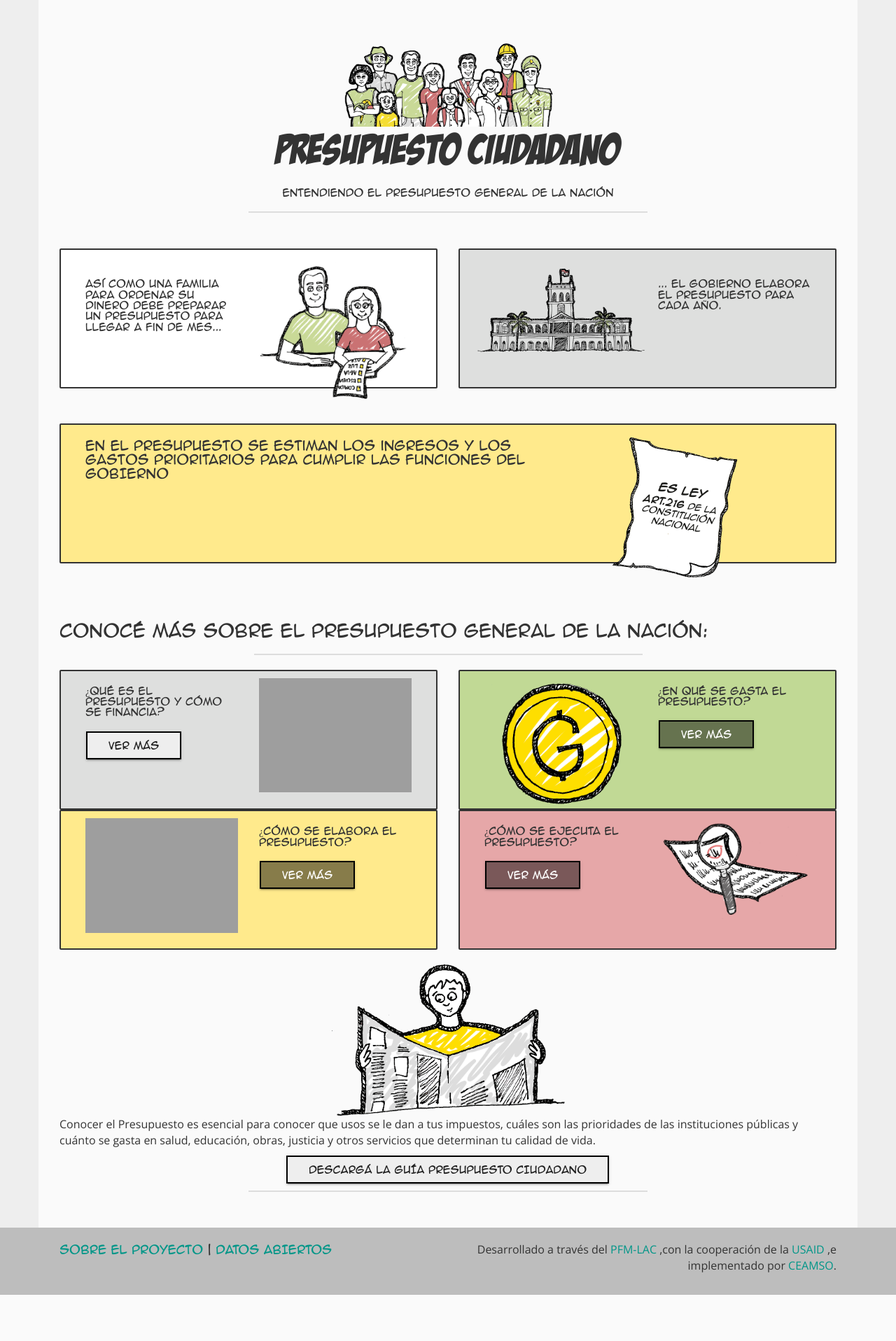
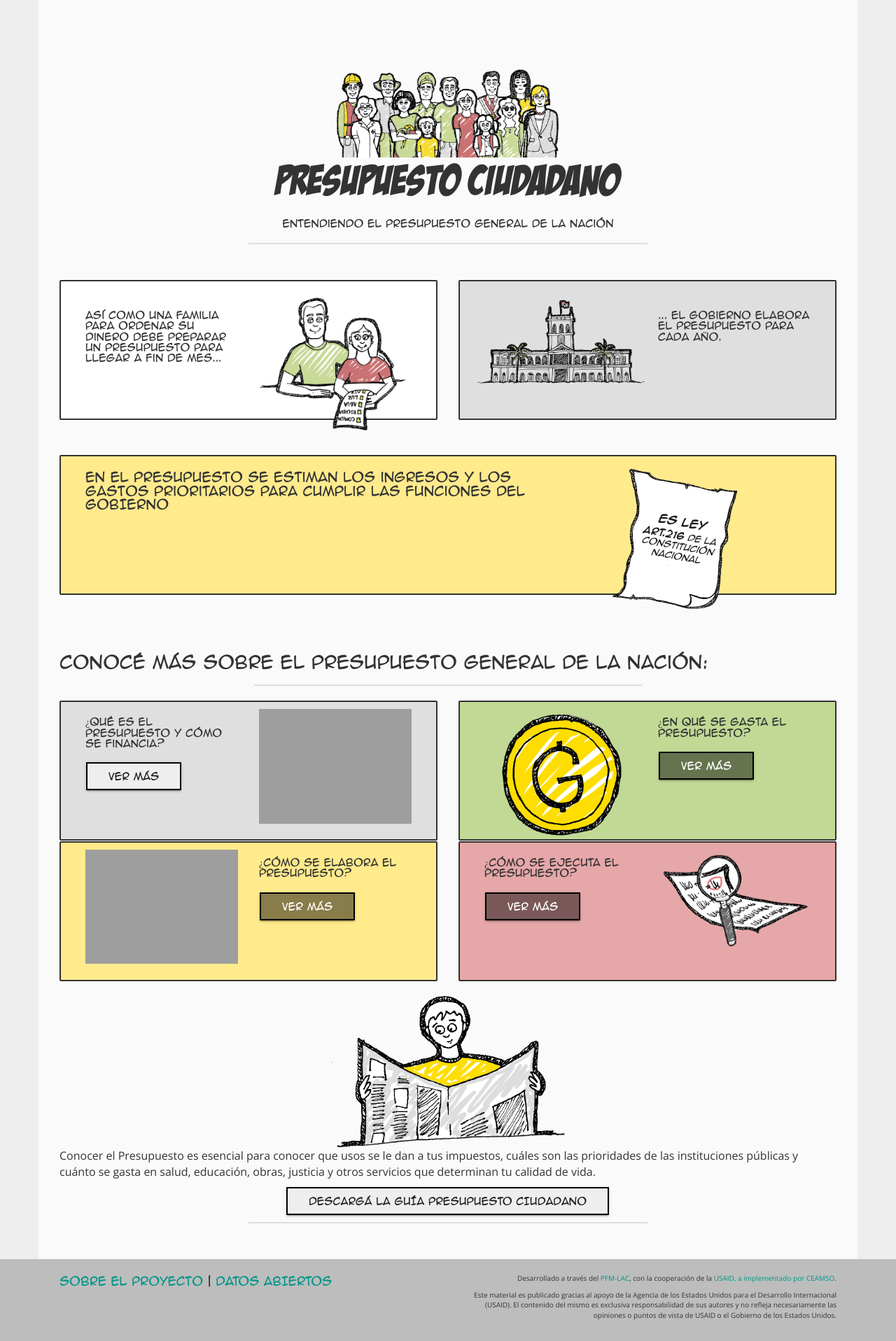
Before and after one commit to Girolabs/PresupuestoCiudadano, a Django app: page / in a window 1280 px wide. Shown: the whole page at 70% size. Before the commit the page ends 1850 px from the top, so only its background shows below. Run offline with Django 3.2, Linux system fonts and the light colour scheme; some libraries are stand-ins or nearby versions; grey boxes are pictures that could not be loaded.

Commit message:
nuevas imagenes y facebook preview

```diff
--- a/presupuesto_ciudadano/main/static/css/main.css
+++ b/presupuesto_ciudadano/main/static/css/main.css
@@ -64,8 +64,8 @@ footer  {
 }
 
 
-footer .atribucion {
-  font-size: 14px;
+footer .atribucion p {
+  font-size: 10px;
     font-family: 'Open Sans';
     text-align: right;
 }
--- a/presupuesto_ciudadano/main/templates/base.html
+++ b/presupuesto_ciudadano/main/templates/base.html
@@ -8,9 +8,22 @@
     <head>
         <meta charset="utf-8">
         <meta http-equiv="X-UA-Compatible" content="IE=edge,chrome=1">
-        <title></title>
+        <title>Presupuesto Ciudadano</title>
         <meta name="description" content="">
         <meta name="viewport" content="width=device-width, initial-scale=1">
+
+
+
+        <meta property="og:url"                content="http://presupuestociudadano.org.py" />
+
+      <meta property="og:title"              content="Presupuesto Ciudadano" />
+      <meta property="og:description"        content="Entendiendo el Presupuesto General de la Nación" />
+      <meta property="og:image"              content="http://presupuestociudadano.org.py{% static 'img/presupuesto-ciudadano.png' %}" />
+
+
+
+
+        <link rel="icon" type="image/png" href="{% static 'img/favicon.png' %}" />
 
         <link rel="stylesheet" href="{% static 'css/bootstrap.min.css' %} ">
          <link rel="stylesheet" href="{% static 'css/bootstrap-material-design.min.css' %}">
@@ -78,7 +91,9 @@
       </div>
       <div class="col-md-6 atribucion">
 
-          <p>Desarrollado a través del <a href="">PFM-LAC</a> ,con la cooperación de la <a href="">USAID</a> ,e implementado por <a href="">CEAMSO</a>.</p>
+          <p>Desarrollado a través del <a href="">PFM-LAC</a>, con la cooperación de la <a href="https://www.usaid.gov/where-we-work/latin-american-and-caribbean/paraguay">USAID</e>, a implementado por <a href="http://www.ceamso.org.py/es/inicio">CEAMSO</a>.</p>
+
+          <p>Este material es publicado gracias al apoyo de la Agencia de los Estados Unidos para el Desarrollo Internacional (USAID). El contenido del mismo es exclusiva responsabilidad de sus autores y no refleja necesariamente las opiniones o puntos de vista de USAID o el Gobierno de los Estados Unidos.</p>
       </div>
 
 
@@ -137,12 +152,14 @@
 
         <!-- Google Analytics: change UA-XXXXX-X to be your site's ID. -->
         <script>
-            (function(b,o,i,l,e,r){b.GoogleAnalyticsObject=l;b[l]||(b[l]=
-            function(){(b[l].q=b[l].q||[]).push(arguments)});b[l].l=+new Date;
-            e=o.createElement(i);r=o.getElementsByTagName(i)[0];
-            e.src='//www.google-analytics.com/analytics.js';
-            r.parentNode.insertBefore(e,r)}(window,document,'script','ga'));
-            ga('create','UA-XXXXX-X','auto');ga('send','pageview');
-        </script>
+  (function(i,s,o,g,r,a,m){i['GoogleAnalyticsObject']=r;i[r]=i[r]||function(){
+  (i[r].q=i[r].q||[]).push(arguments)},i[r].l=1*new Date();a=s.createElement(o),
+  m=s.getElementsByTagName(o)[0];a.async=1;a.src=g;m.parentNode.insertBefore(a,m)
+  })(window,document,'script','https://www.google-analytics.com/analytics.js','ga');
+
+  ga('create', 'UA-80929144-1', 'auto');
+  ga('send', 'pageview');
+
+</script>
     </body>
 </html>
--- a/presupuesto_ciudadano/main/templates/index.html
+++ b/presupuesto_ciudadano/main/templates/index.html
@@ -12,7 +12,7 @@
     <div class="jumbotron2 row">
       <div class="col-md-12">
       <div class=" text-center" >
-        <img src="{% static 'img/personitas-completo.png' %}" class="wow fadeInUp" data-wow-delay="1.0s"style="width: 327px;position: relative;
+        <img src="{% static 'img/personitas-completo-01.png' %}" class="wow fadeInUp" data-wow-delay="1.0s"style="width: 327px;position: relative;
 ">
         <h1 style="margin-top:0px;">Presupuesto Ciudadano</h1>
         <h2>Entendiendo el Presupuesto General de la Nación</h2>
```
Also changed, not shown: presupuesto_ciudadano/main/static/img/favicon.png (added), presupuesto_ciudadano/main/static/img/personitas-completo-01.png (added), presupuesto_ciudadano/main/static/img/presupuesto-ciudadano.png (added).
